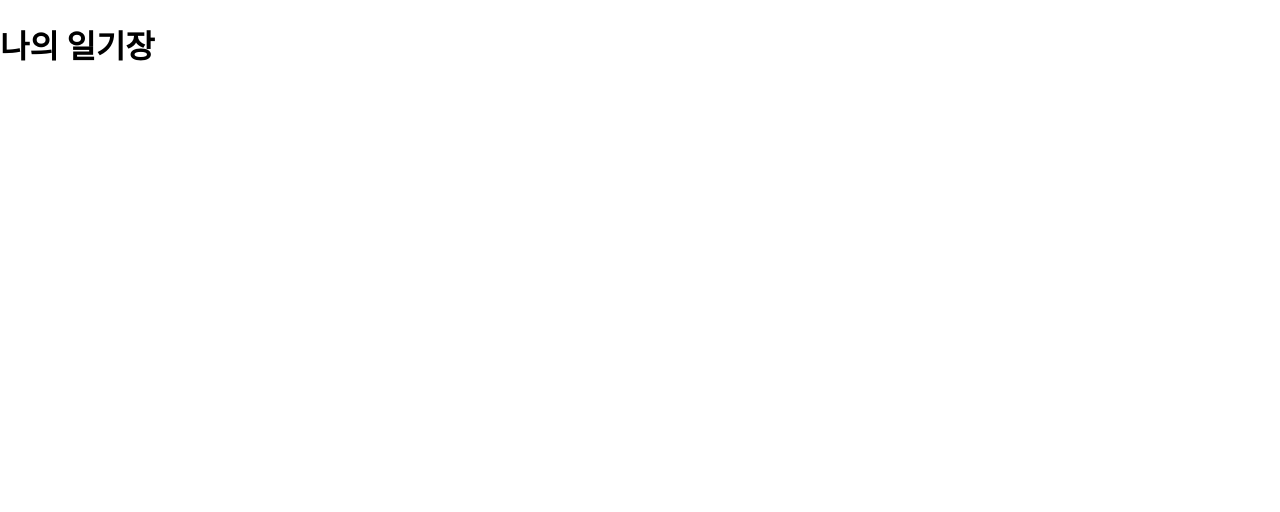
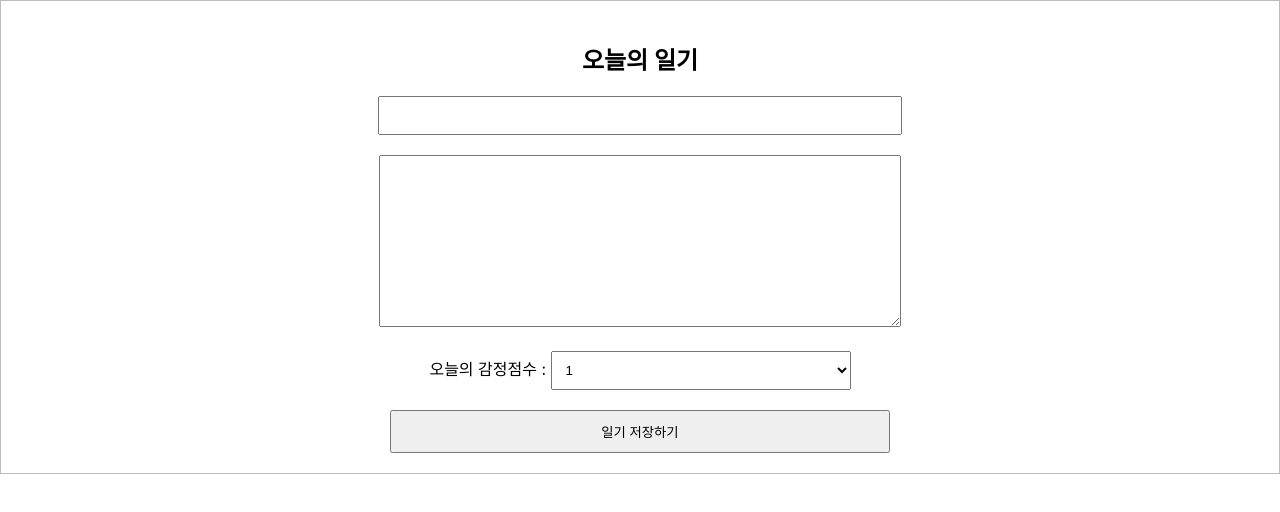
Before and after one commit to Kyoo130/simple_diary, a React (Create React App) app: page / in a window 1280 px wide. Shown: the top 512 px of the page. Built offline with nearby package versions, Linux system fonts and the light colour scheme; the HTML template or start-up script is replaced by a standard one.

Commit message:
:sparkles: 사용자 입력 처리 컴포넌트 생성

```diff
--- a/src/App.js
+++ b/src/App.js
@@ -1,9 +1,10 @@
 import './App.css';
+import Editor from "./components/Editor";
 
 function App() {
   return (
     <div className="App">
-      <h1>나의 일기장</h1>
+      <Editor />
     </div>
   );
 }
--- /dev/null
+++ b/src/components/Editor.js
@@ -0,0 +1,90 @@
+import React, { useState } from "react";
+import styled from "styled-components";
+
+const Editor = () => {
+  const [state, setState] = useState({
+    author: "",
+    content: "",
+    emotion: 1,
+  });
+
+  const handleChangeState = (e) => {
+    setState({
+      ...state,
+      [e.target.name]: e.target.value,
+    });
+  };
+
+  const handleSubmit = () => {
+    console.log(state);
+    alert("저장 성공");
+  };
+
+  return (
+    <DiaryEditor className="DiaryEditor">
+      <h2>오늘의 일기</h2>
+      <div>
+        <input
+          name="author"
+          type="text"
+          value={state.author}
+          onChange={handleChangeState}
+        />
+      </div>
+      <div>
+        <textarea
+          name="content"
+          value={state.content}
+          onChange={handleChangeState}
+        />
+      </div>
+      <div>
+        <span>오늘의 감정점수 : </span>
+        <select
+          name="emotion"
+          value={state.emotion}
+          onChange={handleChangeState}
+        >
+          <option value="1">1</option>
+          <option value="2">2</option>
+          <option value="3">3</option>
+          <option value="4">4</option>
+          <option value="5">5</option>
+        </select>
+      </div>
+      <div>
+        <button onClick={handleSubmit}>일기 저장하기</button>
+      </div>
+    </DiaryEditor>
+  );
+};
+
+const DiaryEditor = styled.div`
+  border: 1px solid #bdbdbd;
+  text-align: center;
+  padding: 20px;
+
+  & input, textarea {
+    margin-bottom: 20px;
+    width: 500px;
+    padding: 10px;
+  }
+
+  & textarea {
+    height: 150px;
+  }
+
+  & select {
+    width: 300px;
+    padding: 10px;
+    margin-bottom: 20px;
+  }
+
+  & button {
+    width: 500px;
+    padding: 10px;
+    cursor: pointer;
+  }
+`
+
+export default Editor;
```
